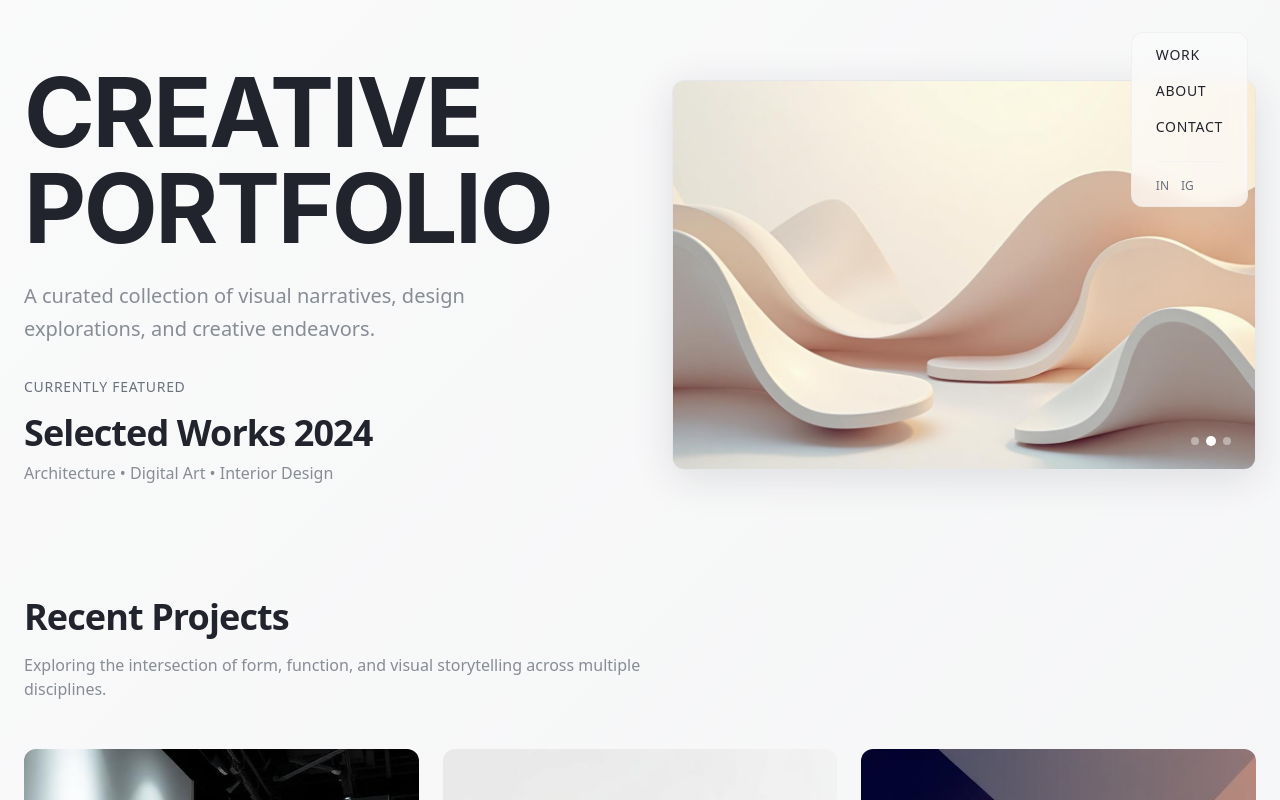
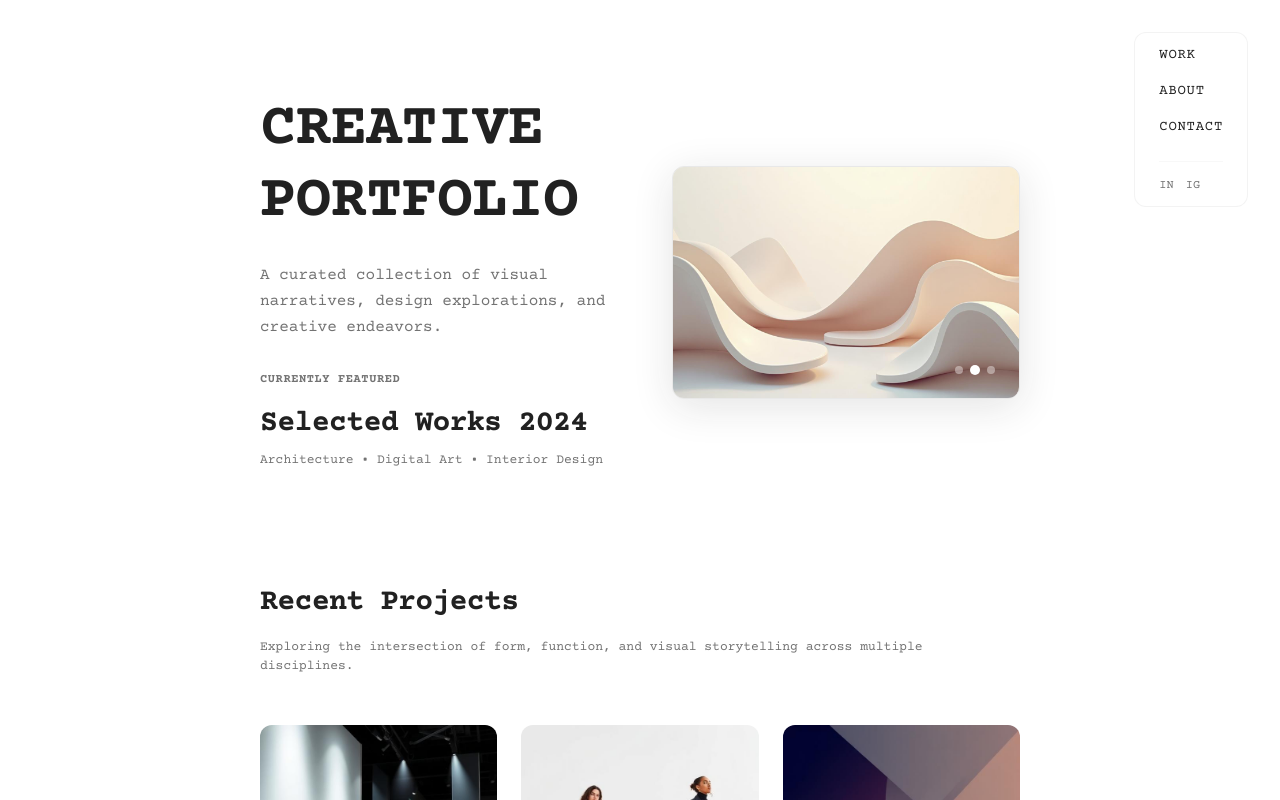
Before and after one commit to nuhuser/gallery-cycle-grid, a React (Vite) app: page / in a window 1280 px wide. Shown: the top 800 px of the page. Built offline with nearby package versions, Linux system fonts and the light colour scheme.

Commit message:
Apply text styling
Apply specified text styling to the website, including font family, line height, color, background color, font size, max width, margin, and padding.

```diff
--- a/index.html
+++ b/index.html
@@ -6,6 +6,11 @@
     <title>Creative Portfolio - Visual Narratives & Design</title>
     <meta name="description" content="A curated collection of visual narratives, design explorations, and creative endeavors across architecture, digital art, and interior design." />
     <meta name="author" content="Creative Portfolio" />
+
+    <!-- Google Fonts -->
+    <link rel="preconnect" href="https://fonts.googleapis.com">
+    <link rel="preconnect" href="https://fonts.gstatic.com" crossorigin>
+    <link href="https://fonts.googleapis.com/css2?family=Courier+Prime:ital,wght@0,400;0,700;1,400;1,700&display=swap" rel="stylesheet">
 
     <meta property="og:title" content="Creative Portfolio - Visual Narratives & Design" />
     <meta property="og:description" content="A curated collection of visual narratives, design explorations, and creative endeavors across architecture, digital art, and interior design." />
--- a/src/index.css
+++ b/src/index.css
@@ -8,42 +8,42 @@ All colors MUST be HSL.
 
 @layer base {
   :root {
-    /* Portfolio Theme - Sophisticated & Modern */
-    --background: 0 0% 98%;
-    --foreground: 220 15% 15%;
+    /* Portfolio Theme - Courier Prime Typography */
+    --background: 0 0% 100%;
+    --foreground: 0 0% 13%;
 
     --card: 0 0% 100%;
-    --card-foreground: 220 15% 15%;
+    --card-foreground: 0 0% 13%;
 
     --popover: 0 0% 100%;
-    --popover-foreground: 220 15% 15%;
+    --popover-foreground: 0 0% 13%;
 
-    --primary: 220 15% 15%;
+    --primary: 0 0% 13%;
     --primary-foreground: 0 0% 98%;
 
-    --secondary: 220 10% 95%;
-    --secondary-foreground: 220 15% 15%;
+    --secondary: 0 0% 96%;
+    --secondary-foreground: 0 0% 13%;
 
-    --muted: 220 8% 96%;
-    --muted-foreground: 220 8% 45%;
+    --muted: 0 0% 96%;
+    --muted-foreground: 0 0% 45%;
 
-    --accent: 220 12% 88%;
-    --accent-foreground: 220 15% 15%;
+    --accent: 0 0% 88%;
+    --accent-foreground: 0 0% 13%;
 
     --destructive: 0 84.2% 60.2%;
     --destructive-foreground: 0 0% 98%;
 
-    --border: 220 13% 91%;
-    --input: 220 13% 91%;
-    --ring: 220 15% 15%;
+    --border: 0 0% 91%;
+    --input: 0 0% 91%;
+    --ring: 0 0% 13%;
 
     /* Design System Extensions */
-    --hero-bg: 220 8% 97%;
-    --hero-accent: 220 15% 25%;
-    --gradient-subtle: linear-gradient(135deg, hsl(220 12% 98%) 0%, hsl(220 8% 96%) 100%);
-    --gradient-overlay: linear-gradient(45deg, hsl(220 15% 15% / 0.02) 0%, hsl(220 10% 20% / 0.05) 100%);
-    --shadow-elegant: 0 4px 20px hsl(220 15% 15% / 0.08);
-    --shadow-frame: 0 8px 40px hsl(220 15% 15% / 0.12);
+    --hero-bg: 0 0% 97%;
+    --hero-accent: 0 0% 25%;
+    --gradient-subtle: linear-gradient(135deg, hsl(0 0% 100%) 0%, hsl(0 0% 98%) 100%);
+    --gradient-overlay: linear-gradient(45deg, hsl(0 0% 13% / 0.02) 0%, hsl(0 0% 20% / 0.05) 100%);
+    --shadow-elegant: 0 4px 20px hsl(0 0% 13% / 0.08);
+    --shadow-frame: 0 8px 40px hsl(0 0% 13% / 0.12);
     --transition-smooth: all 0.4s cubic-bezier(0.23, 1, 0.32, 1);
     --transition-fade: opacity 0.6s ease-in-out, transform 0.6s ease-in-out;
 
@@ -67,42 +67,42 @@ All colors MUST be HSL.
   }
 
   .dark {
-    /* Dark mode sophistication */
-    --background: 220 20% 8%;
-    --foreground: 220 8% 95%;
+    /* Dark mode with Courier Prime */
+    --background: 0 0% 8%;
+    --foreground: 0 0% 95%;
 
-    --card: 220 18% 10%;
-    --card-foreground: 220 8% 95%;
+    --card: 0 0% 10%;
+    --card-foreground: 0 0% 95%;
 
-    --popover: 220 18% 10%;
-    --popover-foreground: 220 8% 95%;
+    --popover: 0 0% 10%;
+    --popover-foreground: 0 0% 95%;
 
-    --primary: 220 8% 95%;
-    --primary-foreground: 220 20% 8%;
+    --primary: 0 0% 95%;
+    --primary-foreground: 0 0% 8%;
 
-    --secondary: 220 15% 15%;
-    --secondary-foreground: 220 8% 95%;
+    --secondary: 0 0% 15%;
+    --secondary-foreground: 0 0% 95%;
 
-    --muted: 220 15% 15%;
-    --muted-foreground: 220 8% 65%;
+    --muted: 0 0% 15%;
+    --muted-foreground: 0 0% 65%;
 
-    --accent: 220 15% 18%;
-    --accent-foreground: 220 8% 95%;
+    --accent: 0 0% 18%;
+    --accent-foreground: 0 0% 95%;
 
     --destructive: 0 62.8% 50%;
-    --destructive-foreground: 220 8% 95%;
+    --destructive-foreground: 0 0% 95%;
 
-    --border: 220 15% 18%;
-    --input: 220 15% 18%;
-    --ring: 220 8% 85%;
+    --border: 0 0% 18%;
+    --input: 0 0% 18%;
+    --ring: 0 0% 85%;
 
     /* Dark mode extensions */
-    --hero-bg: 220 18% 12%;
-    --hero-accent: 220 8% 85%;
-    --gradient-subtle: linear-gradient(135deg, hsl(220 20% 8%) 0%, hsl(220 18% 12%) 100%);
-    --gradient-overlay: linear-gradient(45deg, hsl(220 8% 95% / 0.02) 0%, hsl(220 8% 85% / 0.05) 100%);
-    --shadow-elegant: 0 4px 20px hsl(220 20% 0% / 0.4);
-    --shadow-frame: 0 8px 40px hsl(220 20% 0% / 0.6);
+    --hero-bg: 0 0% 12%;
+    --hero-accent: 0 0% 85%;
+    --gradient-subtle: linear-gradient(135deg, hsl(0 0% 8%) 0%, hsl(0 0% 12%) 100%);
+    --gradient-overlay: linear-gradient(45deg, hsl(0 0% 95% / 0.02) 0%, hsl(0 0% 85% / 0.05) 100%);
+    --shadow-elegant: 0 4px 20px hsl(0 0% 0% / 0.4);
+    --shadow-frame: 0 8px 40px hsl(0 0% 0% / 0.6);
     --sidebar-background: 240 5.9% 10%;
     --sidebar-foreground: 240 4.8% 95.9%;
     --sidebar-primary: 224.3 76.3% 48%;
@@ -120,18 +120,26 @@ All colors MUST be HSL.
   }
 
   body {
-    @apply bg-background text-foreground font-sans antialiased;
+    @apply bg-background text-foreground font-courier antialiased;
+    font-size: 13px;
+    line-height: 1.5;
+    max-width: 800px;
+    margin: 0 auto;
+    padding: 30px 20px;
   }
 
-  /* Typography System */
+  /* Typography System - Courier Prime */
   .heading-display {
-    @apply text-6xl md:text-8xl font-bold tracking-tight text-foreground;
-    font-family: -apple-system, BlinkMacSystemFont, "Segoe UI", Roboto, sans-serif;
-    letter-spacing: -0.025em;
+    @apply text-4xl md:text-6xl font-bold tracking-tight text-foreground;
+    font-family: 'Courier Prime', 'Courier New', monospace;
+    letter-spacing: -0.01em;
+    line-height: 1.2;
   }
 
   .heading-large {
-    @apply text-3xl md:text-4xl font-semibold tracking-tight;
+    @apply text-2xl md:text-3xl font-bold tracking-tight;
+    font-family: 'Courier Prime', 'Courier New', monospace;
+    line-height: 1.3;
   }
 
   .text-muted-elegant {
--- a/src/pages/Index.tsx
+++ b/src/pages/Index.tsx
@@ -4,11 +4,11 @@ import { Navigation } from '@/components/Navigation';
 
 const Index = () => {
   return (
-    <main className="min-h-screen bg-gradient-subtle relative">
+    <div className="min-h-screen bg-background">
       <Navigation />
 
       {/* Hero Section */}
-      <section className="container mx-auto px-6 pt-16 pb-12">
+      <section className="pt-16 pb-12">
         <div className="grid lg:grid-cols-2 gap-12 lg:gap-16 items-center">
           {/* Left side - Name and intro */}
           <div className="space-y-8 animate-slide-up">
@@ -18,18 +18,18 @@ const Index = () => {
                 <br />
                 PORTFOLIO
               </h1>
-              <p className="text-xl text-muted-elegant mt-6 max-w-md leading-relaxed">
+              <p className="text-base text-muted-foreground mt-6 max-w-md leading-relaxed">
                 A curated collection of visual narratives, design explorations, and creative endeavors.
               </p>
             </div>
 
             <div className="space-y-4">
-              <div className="text-sm text-muted-foreground uppercase tracking-wider font-medium">
+              <div className="text-xs text-muted-foreground uppercase tracking-wider font-bold">
                 Currently Featured
               </div>
               <div className="space-y-2">
                 <h3 className="heading-large">Selected Works 2024</h3>
-                <p className="text-muted-elegant">
+                <p className="text-muted-foreground">
                   Architecture • Digital Art • Interior Design
                 </p>
               </div>
@@ -44,10 +44,10 @@ const Index = () => {
       </section>
 
       {/* Projects Grid Section */}
-      <section id="work" className="container mx-auto px-6 py-16">
+      <section id="work" className="py-16">
         <div className="mb-12">
           <h2 className="heading-large mb-4">Recent Projects</h2>
-          <p className="text-muted-elegant max-w-2xl">
+          <p className="text-muted-foreground max-w-2xl">
             Exploring the intersection of form, function, and visual storytelling across multiple disciplines.
           </p>
         </div>
@@ -58,29 +58,29 @@ const Index = () => {
       </section>
 
       {/* Footer */}
-      <footer className="container mx-auto px-6 py-12 border-t border-border/50">
+      <footer className="py-12 border-t border-border/50">
         <div className="grid md:grid-cols-2 gap-8">
           <div>
-            <h3 className="font-semibold mb-4">Get in Touch</h3>
-            <p className="text-muted-elegant mb-4">
+            <h3 className="font-bold mb-4 text-sm">Get in Touch</h3>
+            <p className="text-muted-foreground mb-4 text-sm">
               Available for collaborations and new projects.
             </p>
             <a
               href="mailto:hello@example.com"
-              className="text-foreground hover:text-hero-accent transition-colors duration-300 font-medium"
+              className="text-foreground hover:text-hero-accent transition-colors duration-300 font-bold text-sm"
             >
               hello@example.com
             </a>
           </div>
 
           <div className="text-right">
-            <p className="text-sm text-muted-foreground">
+            <p className="text-xs text-muted-foreground">
               © 2024 Creative Portfolio. All rights reserved.
             </p>
           </div>
         </div>
       </footer>
-    </main>
+    </div>
   );
 };
 
--- a/tailwind.config.ts
+++ b/tailwind.config.ts
@@ -18,6 +18,10 @@ export default {
 			}
 		},
 		extend: {
+			fontFamily: {
+				'courier': ['Courier Prime', 'Courier New', 'monospace'],
+				'sans': ['Courier Prime', 'Courier New', 'monospace'],
+			},
 			colors: {
 				border: 'hsl(var(--border))',
 				input: 'hsl(var(--input))',
```
